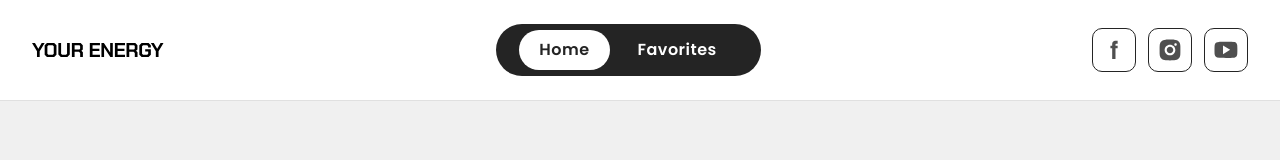
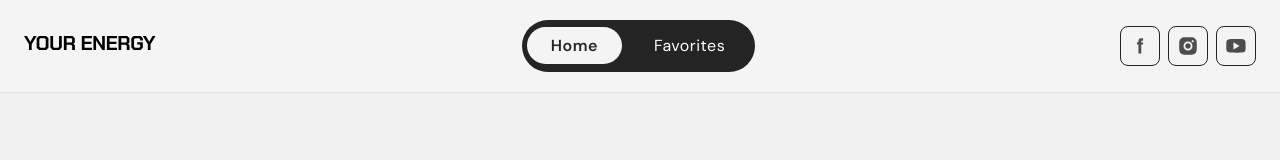
Before and after one commit to antonysavache/js-advanced-4, a website built with Vite: page index.html in a window 1280 px wide. Built offline with nearby package versions, Linux system fonts and the light colour scheme; files whose address does not match are found by name.

Commit message:
tablet menu completed

```diff
--- a/index.html
+++ b/index.html
@@ -10,6 +10,10 @@
           href="https://fonts.googleapis.com/css2?family=Montserrat:ital,wght@0,100..900;1,100..900&family=Poppins:ital,wght@0,100;0,200;0,300;0,400;0,500;0,600;0,700;0,800;0,900;1,100;1,200;1,300;1,400;1,500;1,600;1,700;1,800;1,900&display=swap"
           rel="stylesheet"
   />
+  <link
+          href="https://fonts.googleapis.com/css2?family=DM+Sans:wght@400;600&display=swap"
+          rel="stylesheet"
+  >
   <link rel="stylesheet" href="src/css/index.css" />
 </head>
 <body>
--- a/src/components/header/header.component.html
+++ b/src/components/header/header.component.html
@@ -22,17 +22,17 @@
 
     <!-- Соц. іконки -->
     <div class="header__social">
-      <a href="#" class="social__link" aria-label="Facebook">
+      <a href="https://www.facebook.com/goITclub/" target="_blank" class="social__link" aria-label="Facebook">
         <svg class="social__icon">
           <use href="/src/images/sprite.svg#icon-facebook"></use>
         </svg>
       </a>
-      <a href="#" class="social__link" aria-label="Instagram">
+      <a href="https://www.instagram.com/goitclub/" target="_blank" class="social__link" aria-label="Instagram">
         <svg class="social__icon">
           <use href="/src/images/sprite.svg#icon-instagram"></use>
         </svg>
       </a>
-      <a href="#" class="social__link" aria-label="YouTube">
+      <a href="https://www.youtube.com/c/GoIT" target="_blank" class="social__link" aria-label="YouTube">
         <svg class="social__icon">
           <use href="/src/images/sprite.svg#icon-youtube"></use>
         </svg>
--- a/src/components/header/header.component.scss
+++ b/src/components/header/header.component.scss
@@ -1,11 +1,13 @@
-/*  HEADER  */
+/* HEADER COMPONENT SCSS – refactored with true centered pill */
+/* DM Sans font loaded globally */
+
+/* ─────────── DESKTOP BASE (≥1440 px) ─────────── */
 .header {
   width: 100%;
   padding: 24px 0;
-  background-color: #fff;
+  background: #fff;
   border-bottom: 1px solid #e0e0e0;
 
-  /* --- inner flex wrapper --- */
   &__container {
     max-width: 1440px;
     margin: 0 auto;
@@ -15,21 +17,14 @@
     align-items: center;
   }
 
-  /* --- logo --- */
-  &__logo {
-    .logo__icon {
-      width: 132px;
-      height: 24px;
-      display: block;
-    }
-  }
+  &__logo .logo__icon { width: 132px; height: 24px; }
 
-  /* --- nav toggle (“Home / Favorites”) --- */
   &__nav {
+    /* will flex‑center on tablet; desktop uses fixed pill */
     .nav__wrapper {
-      background-color: #242424;
       width: 265px;
       height: 52px;
+      background: #242424;
       border-radius: 60px;
       padding: 4px;
       display: flex;
@@ -37,71 +32,51 @@
       justify-content: center;
     }
 
-    .nav__list {
-      display: flex;
-      gap: 8px;
-      list-style: none;
-      margin: 0;
-      padding: 0;
-    }
+    .nav__list { display:flex; gap:8px; margin:0; padding:0; list-style:none; }
 
     .nav__button {
-      display: inline-block;
-      padding: 8px 20px;
-      font-size: 16px;
-      font-weight: 600;
-      border-radius: 60px;
-      text-decoration: none;
-      color: #fff;
-      background-color: transparent;
-      transition: background-color 0.3s;
-
-      &:hover {
-        background-color: #3a3a3a;
-      }
-
-      &--active {
-        background-color: #ffffff;
-        color: #242424;
-      }
+      font-family:'DM Sans',sans-serif; font-size:16px; line-height:24px; font-weight:400;
+      padding:8px 24px; border-radius:60px; background:transparent; color:#fff; text-decoration:none;
+      transition:background-color .25s;
+      &:hover:not(.nav__button--active){ background:#3a3a3a; }
+      &--active{ background:#f4f4f4; color:#242424; font-weight:600; }
     }
   }
 
-  /* --- socials (horizontal, 44 × 44 each, 12 px gap) --- */
   &__social {
-    display: flex;
-    align-items: center;
-    gap: 12px;
-
-    .social__link {
-      width: 44px;
-      height: 44px;
-      padding: 8px;
-      display: flex;
-      align-items: center;
-      justify-content: center;
-      border: 1px solid #242424;
-      border-radius: 10px;
-      transition: background-color 0.25s ease, opacity 0.25s ease;
-
-      &:hover {
-        background-color: #f5f5f5;
-      }
+    display:flex; align-items:center; gap:12px; flex-shrink:0;
+    .social__link{ width:44px; height:44px; padding:8px; border:1px solid #242424; border-radius:10px;
+      display:flex; justify-content:center; align-items:center; transition:background .25s,opacity .25s;
+      &:hover{ background:#f5f5f5; opacity:1; }
     }
-
-    .social__icon {
-      width: 28px;
-      height: 28px;
-      fill: #242424;
-      opacity: 0.8;
-    }
+    .social__icon{ width:28px; height:28px; fill:#242424; opacity:.8; }
   }
 }
 
-/* --- (optional) basic mobile tweak: stack socials under nav on very small screens --- */
-@media (max-width: 480px) {
-  .header__container {
-    flex-direction: column;
-    gap: 16px;
+/* ──────── TABLET (768 – 1439.98 px) – centered pill ─────── */
+@media (min-width:768px) and (max-width:1439.98px){
+  .header{ background:#f4f4f4; padding:20px 0; }
+  .header__container{ max-width:100%; padding:0 24px; }
+
+  /* Center pill within remaining space using flex */
+  .header__nav{
+    flex:1;                /* take remaining width between logo & socials */
+    display:flex;
+    justify-content:center;
+
+    .nav__wrapper{ width:233px; height:52px; } /* exact Figma size */
+  }
+
+  /* Social icons slightly smaller */
+  .header__social{
+    gap:8px;
+    .social__link{ width:40px; height:40px; border-radius:8px; }
+    .social__icon{ width:24px; height:24px; }
   }
 }
+
+/* ──────── MOBILE (≤767.98 px) – stacked layout ─────── */
+@media (max-width:767.98px){
+  .header__container{ flex-direction:column; gap:16px; padding:0 16px; }
+  .header__nav{ flex:none; .nav__wrapper{ width:90vw; } }
+}
--- a/src/components/header/header.component.ts
+++ b/src/components/header/header.component.ts
@@ -3,7 +3,8 @@ import headerTemplate from './header.component.html?raw';
 import { BaseComponent } from '../../shared/models/component.abc.ts';
 
 export class HeaderComponent extends BaseComponent {
-  #navButtons: NodeListOf<HTMLAnchorElement> | null = null;
+  // accepts <a> *or* <button>
+  #navButtons: NodeListOf<HTMLElement> | null = null;
 
   constructor() {
     super(headerTemplate);
@@ -14,24 +15,26 @@ export class HeaderComponent extends BaseComponent {
   }
 
   bindEvents(): void {
-    this.#navButtons?.forEach(button => {
-      button.addEventListener('click', this.#handleNavClick);
-    });
+    this.#navButtons?.forEach(btn =>
+      btn.addEventListener('click', this.#handleNavClick)
+    );
   }
 
   removeEvents(): void {
-    this.#navButtons?.forEach(button => {
-      button.removeEventListener('click', this.#handleNavClick);
-    });
+    this.#navButtons?.forEach(btn =>
+      btn.removeEventListener('click', this.#handleNavClick)
+    );
   }
 
   #handleNavClick = (event: Event): void => {
-    const clicked = event.currentTarget as HTMLAnchorElement;
+    const clicked = event.currentTarget as HTMLElement;
 
-    this.#navButtons?.forEach(btn => {
-      btn.classList.remove('nav__button--active');
-    });
+    // clear all
+    this.#navButtons?.forEach(btn =>
+      btn.classList.remove('nav__button--active')
+    );
 
+    // activate clicked
     clicked.classList.add('nav__button--active');
   };
 
```
Also changed, not shown: src/images/fb-icon.png (deleted), src/images/insta-icon.png (deleted), src/images/yt-icon.png (deleted).
